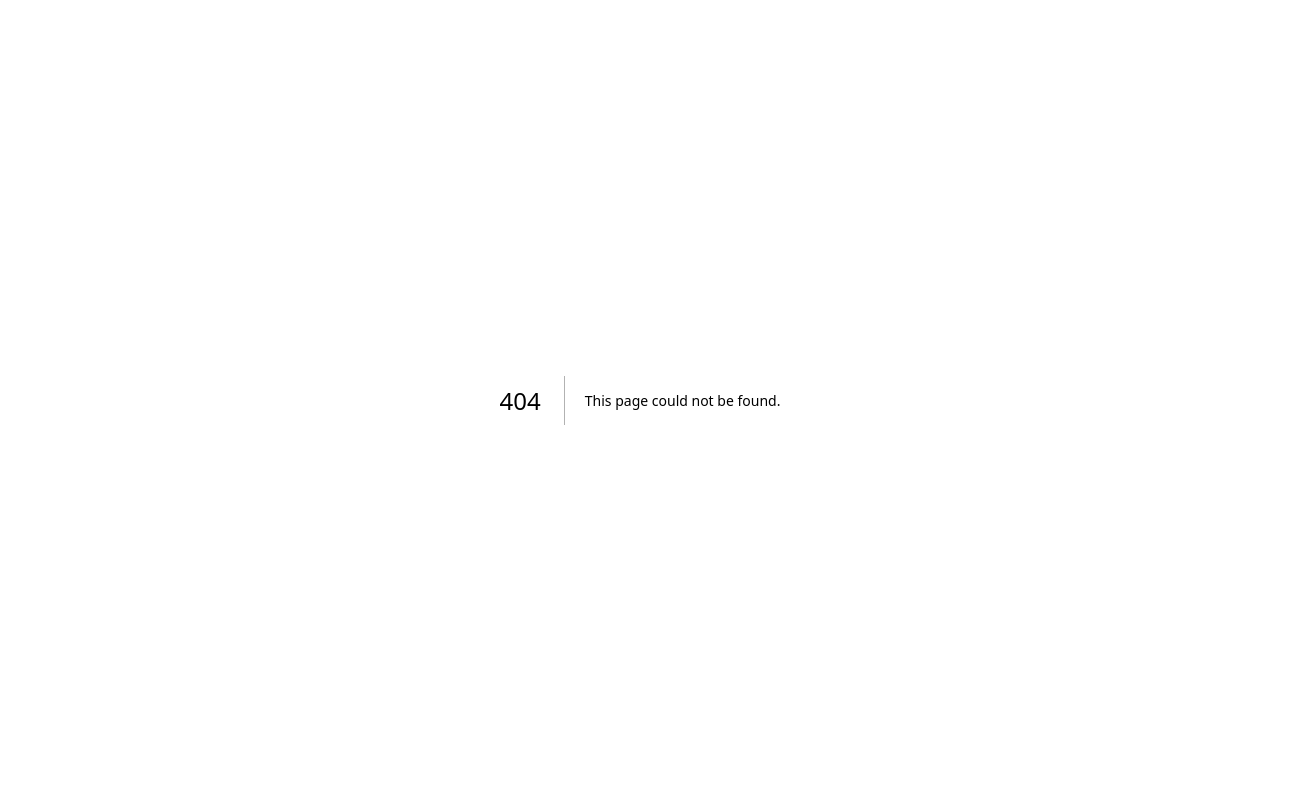
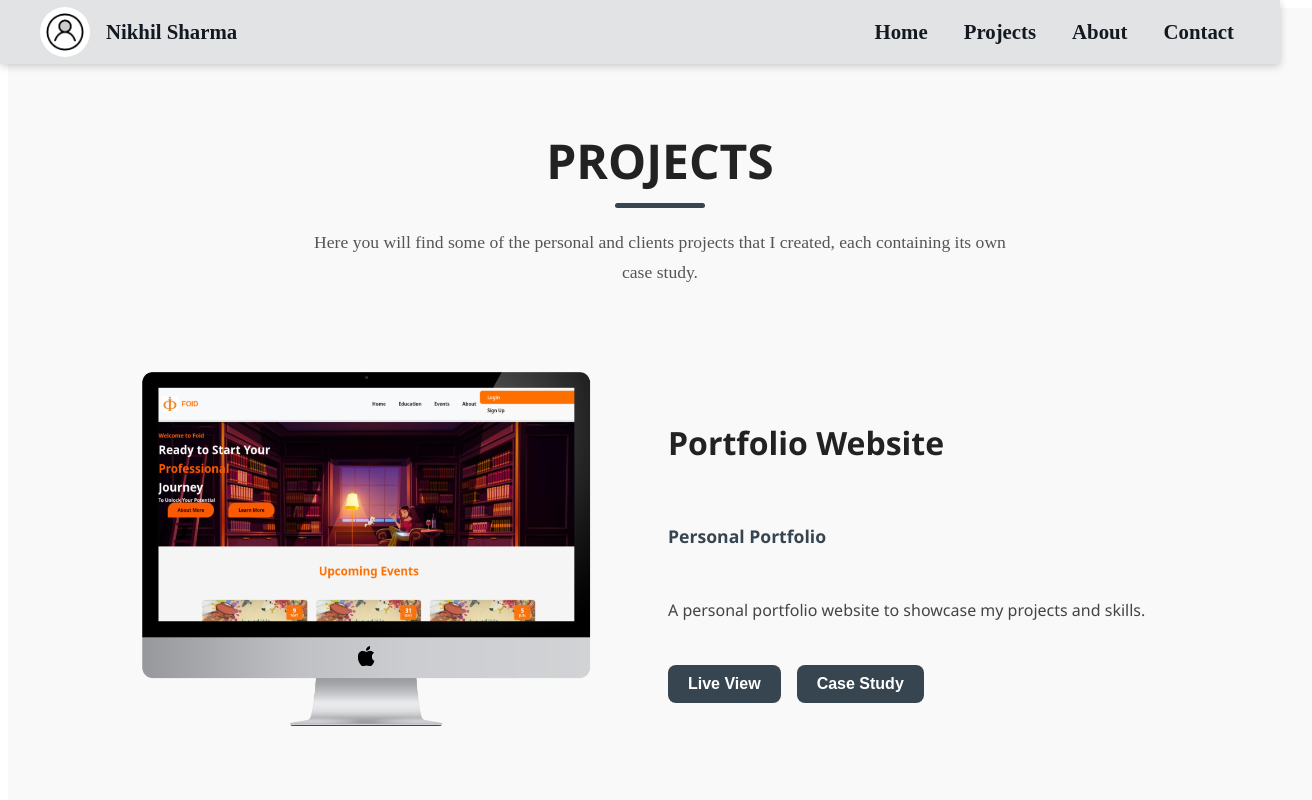
Before and after one commit to Nikhil9Sharma/My-PortFolio, a Next.js app in the folder frontend/: page /Projects in a window 1280 px wide. Before the commit this address had no page. Shown: the top 800 px of the page, 1312 px wide, since content can reach past the window. Built offline with nearby package versions, Linux system fonts and the light colour scheme.

Commit message:
Create New Page is Projects.jsx

```diff
--- /dev/null
+++ b/frontend/app/Projects/Projects.css
@@ -0,0 +1,210 @@
+/* --- Projects Section Container --- */
+.Project-section-full-area-container {
+  width: 100%;
+  padding: 80px 20px;
+  background-color: var(--section-bg, #f9f9f9);
+  display: flex;
+  flex-direction: column;
+  align-items: center;
+  justify-content: center;
+}
+
+/* --- Heading Area --- */
+.project-heading-area {
+  text-align: center;
+  margin-bottom: 50px;
+  position: relative;
+}
+
+.project-heading {
+  font-family: 'Segoe UI', Tahoma, Geneva, Verdana, sans-serif;
+  font-size: 3rem;
+  font-weight: 900;
+  color: var(--text-primary, #222);
+  text-transform: uppercase;
+  margin-bottom: 10px;
+}
+
+.underline {
+  width: 90px;
+  height: 5px;
+  background: var(--button-bg, #007bff);
+  border-radius: 5px;
+  margin: 0 auto 20px auto;
+  transition: width 0.4s ease;
+}
+.project-heading-area:hover .underline {
+  width: 140px;
+}
+
+/* --- Subheading --- */
+.sub-heading {
+  max-width: 700px;
+  color: var(--text-secondary, #555);
+  font-size: 1.1rem;
+  line-height: 1.7;
+  margin: 0 auto;
+}
+
+/* --- Project Cards Container --- */
+.project-list {
+  display: grid;
+  grid-template-columns: 1fr;
+  gap: 3rem;
+  width: 100%;
+  max-width: 1200px;
+}
+
+/* --- Individual Project Card --- */
+.project-card {
+  display: flex;
+  align-items: center;
+  justify-content: space-between;
+  gap: 1rem;
+  background-color: transparent;
+  border-radius: 16px;
+  box-shadow: 0 4px 20/px rgba(0, 0, 0, 0.1);
+  overflow: hidden;
+  /* transition: transform 0.3s ease, box-shadow 0.3s ease; */
+  padding: 20px;
+}
+
+
+/* --- Image Area --- */
+.project-view-card-area {
+  flex: 1;
+  display: flex;
+  justify-content: center;
+  align-items: center;
+}
+
+.project-view-card-area img,
+.project-view-card-area .project-image {
+  width: 100%;
+  max-width: 480px;
+  height: auto;
+  border-radius: 12px;
+  transition: transform 0.4s ease;
+}
+
+.project-card:hover .project-image {
+  transform: scale(1.05);
+}
+
+/* --- Project Detail Content --- */
+.project-detail-content {
+  flex: 1;
+  display: flex;
+  flex-direction: column;
+  gap: 1rem;
+  font-family: 'Segoe UI', Tahoma, Geneva, Verdana, sans-serif;
+}
+
+.project-title {
+  font-size: 2rem;
+  font-weight: 700;
+  color: var(--text-primary, #222);
+}
+
+.project-tech {
+  font-size: 1.1rem;
+  font-weight: 600;
+  color: var(--button-bg, #007bff);
+}
+
+.project-description {
+  color: var(--text-secondary, #444);
+  font-size: 1rem;
+  line-height: 1.6;
+}
+
+/* --- Buttons --- */
+.project-detail-content .project-buttons,
+.project-detail-content > div {
+  display: flex;
+  gap: 1rem;
+  margin-top: 10px;
+}
+
+.project-detail-content button {
+  padding: 10px 20px;
+  border: none;
+  border-radius: 8px;
+  background-color: var(--button-bg, #007bff);
+  color: #fff;
+  font-size: 1rem;
+  font-weight: 600;
+  cursor: pointer;
+  transition: background 0.3s  ease, transform 0.3s ease;
+}
+
+.project-detail-content button:hover {
+  background-color: #0056d6;
+  transform: translateY(-2px);
+}
+
+/* --- Responsive Design --- */
+@media (max-width: 1024px) {
+  .project-card {
+    flex-direction: column;
+    text-align: center;
+  }
+
+  .project-view-card-area img {
+    max-width: 100%;
+  }
+
+  .project-detail-content {
+    align-items: center;
+  }
+
+  .project-title {
+    font-size: 1.8rem;
+  }
+}
+
+@media (max-width: 768px) {
+  .project-heading {
+    font-size: 2.2rem;
+  }
+
+  .sub-heading {
+    font-size: 1rem;
+  }
+
+  .project-list {
+    gap: 2rem;
+  }
+
+  .project-card {
+    padding: 15px;
+  }
+
+  .project-detail-content button {
+    padding: 8px 16px;
+    font-size: 0.95rem;
+  }
+}
+
+@media (max-width: 480px) {
+  .Project-section-full-area-container {
+    padding: 50px 10px;
+  }
+
+  .project-heading {
+    font-size: 1.8rem;
+  }
+
+  .project-title {
+    font-size: 1.4rem;
+  }
+
+  .project-description {
+    font-size: 0.9rem;
+  }
+
+  .project-detail-content button {
+    font-size: 0.85rem;
+    padding: 8px 14px;
+  }
+}
--- /dev/null
+++ b/frontend/app/Projects/page.tsx
@@ -0,0 +1,66 @@
+"use client";
+import "./Projects.css";
+import Image from "next/image";
+import projectImage from "../Assets/desktop.png";
+
+const projects = [
+  {
+    id: 1,
+    title: "Portfolio Website",
+    tech: "Personal Portfolio",
+    description:"A personal portfolio website to showcase my projects and skills.",
+    imageUrl: projectImage,
+    projectUrl: "https://myportfolio.com",
+  },
+  {
+    id: 2,
+    title: "Todo App",
+    tech: "React + Node.js",
+    description:"A simple task management app with authentication and API integration.",
+    imageUrl: projectImage,
+    projectUrl: "https://mytodoapp.com",
+  },
+];
+
+export default function Projects() {
+  return (
+    <section>
+      <div className="Project-section-full-area-container">
+        <div className="project-heading-area">
+          <h2 className="project-heading heading-sec__main">Projects</h2>
+          <div className="underline"></div>
+          <p className="sub-heading">
+            Here you will find some of the personal and clients projects that I
+            created, each containing its own case study.
+          </p>
+        </div>
+
+        <div className="project-list">
+          {projects.map((project) => (
+            <div key = {project.id} className="project-card" >
+              <div className="project-view-card-area">
+                <Image
+                  src={project.imageUrl}
+                  alt={project.title}
+                  height={490}
+                  width={640}
+                />
+                </div>
+              <div className="project-detail-content">
+                <h2 className="project-title">{project.title}</h2>
+                <p className="project-tech">{project.tech}</p>
+                <p className="project-description">{project.description}</p>
+
+                  <div className="">
+                    <button className="">Live View</button>
+                    <button className="">Case Study</button>
+                  </div>
+
+              </div>
+             </div>
+          ))}
+        </div>
+      </div>
+    </section>
+  );
+}
--- a/frontend/app/components/Navbar.jsx
+++ b/frontend/app/components/Navbar.jsx
@@ -4,6 +4,8 @@ import Image from "next/image";
 import userImage from "../Assets/NewUserImage.png";
 import { useState } from "react";
 import Link from "next/link";
+
+// import Projects from "../pages/Projects";
 
 export default function Navbar() {
   const [isMenuOpen, setMenuOpen] = useState(false);
@@ -31,9 +33,9 @@ export default function Navbar() {
 
             {/* --- Desktop Nav --- */}
             <div className="navbar-inner-content desktop-menu">
-              <button><Link href="/">Home</Link></button>
+              <button ><Link href="/">Home</Link></button>
                 <button><Link href="/Projects">Projects</Link></button>
-              <button><Link href="#/About">About</Link></button>
+              <button><Link href="/#About">About</Link></button>
                 <button><Link href="#/Contact">Contact</Link></button>
             </div>
 
--- a/frontend/app/layout.tsx
+++ b/frontend/app/layout.tsx
@@ -1,6 +1,9 @@
 import type { Metadata } from "next";
 import { Geist, Geist_Mono } from "next/font/google";
 // import "./globals.css";
+
+import Navbar from "../app/components/Navbar";
+import Footer from "../app/pages/Footer";
 
 const geistSans = Geist({
   variable: "--font-geist-sans",
@@ -27,7 +30,9 @@ export default function RootLayout({
       <body
         className={`${geistSans.variable} ${geistMono.variable} antialiased`}
       >
+        <Navbar/>
         {children}
+        <Footer/>
       </body>
     </html>
   );
```
Also changed, not shown: frontend/app/page.tsx (+18 -12 lines).
